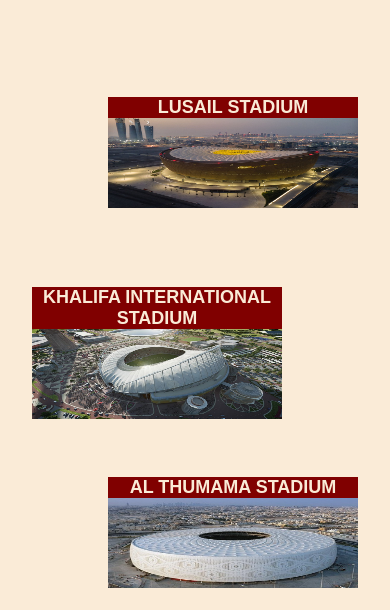
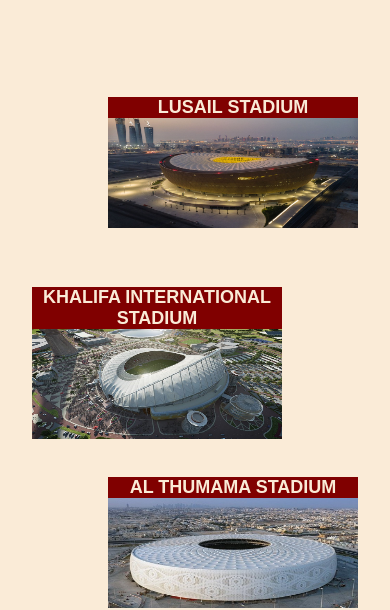
Before and after one commit to Musti19/WorldCup, a plain HTML site: page wc_stadiums.html in a window 390 px wide. Shown: the part 274-884 px from the top of the page. Drawn offline with Linux system fonts and the light colour scheme.

Commit message:
Update style_stadiums.css

```diff
--- a/style_stadiums.css
+++ b/style_stadiums.css
@@ -119,7 +119,7 @@
 
   .stadium-photo {
     width: 250px;
-    height: 90px;
+    height: 110px;
   }
 
 }
```
